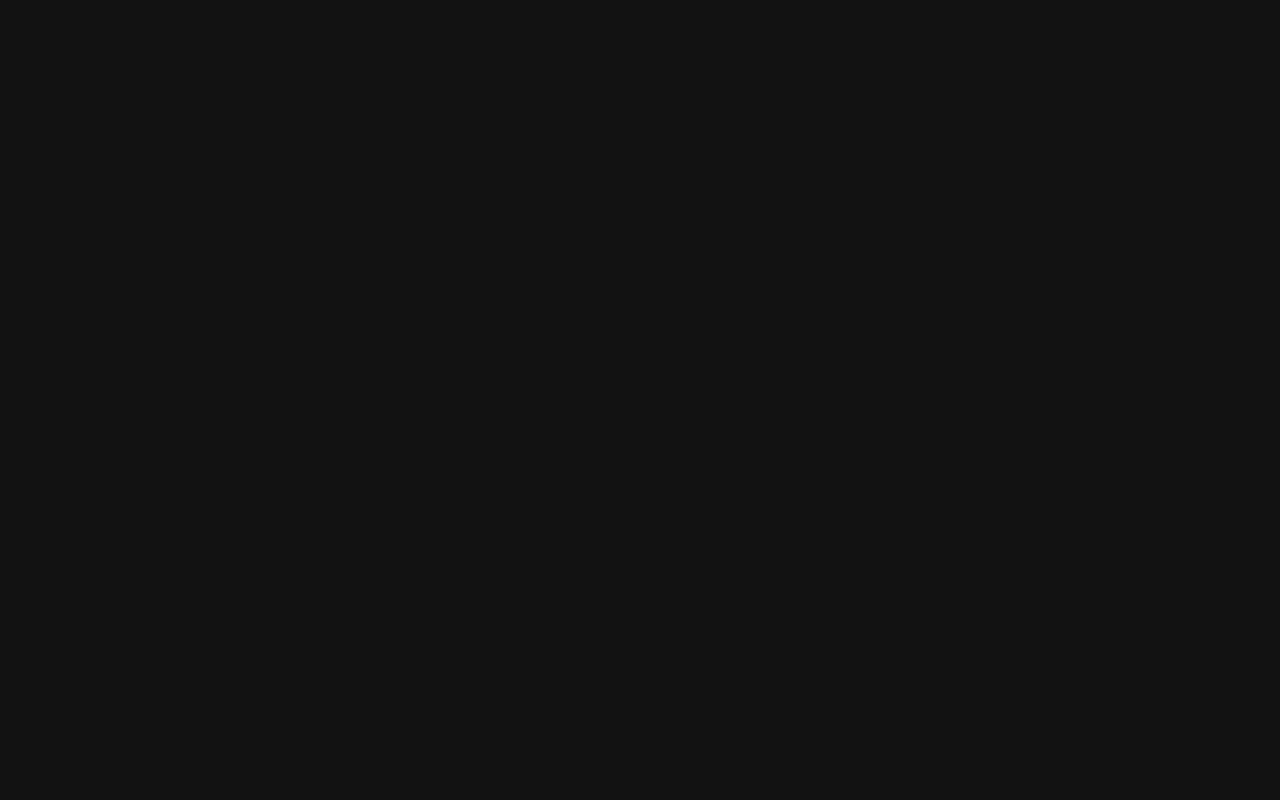
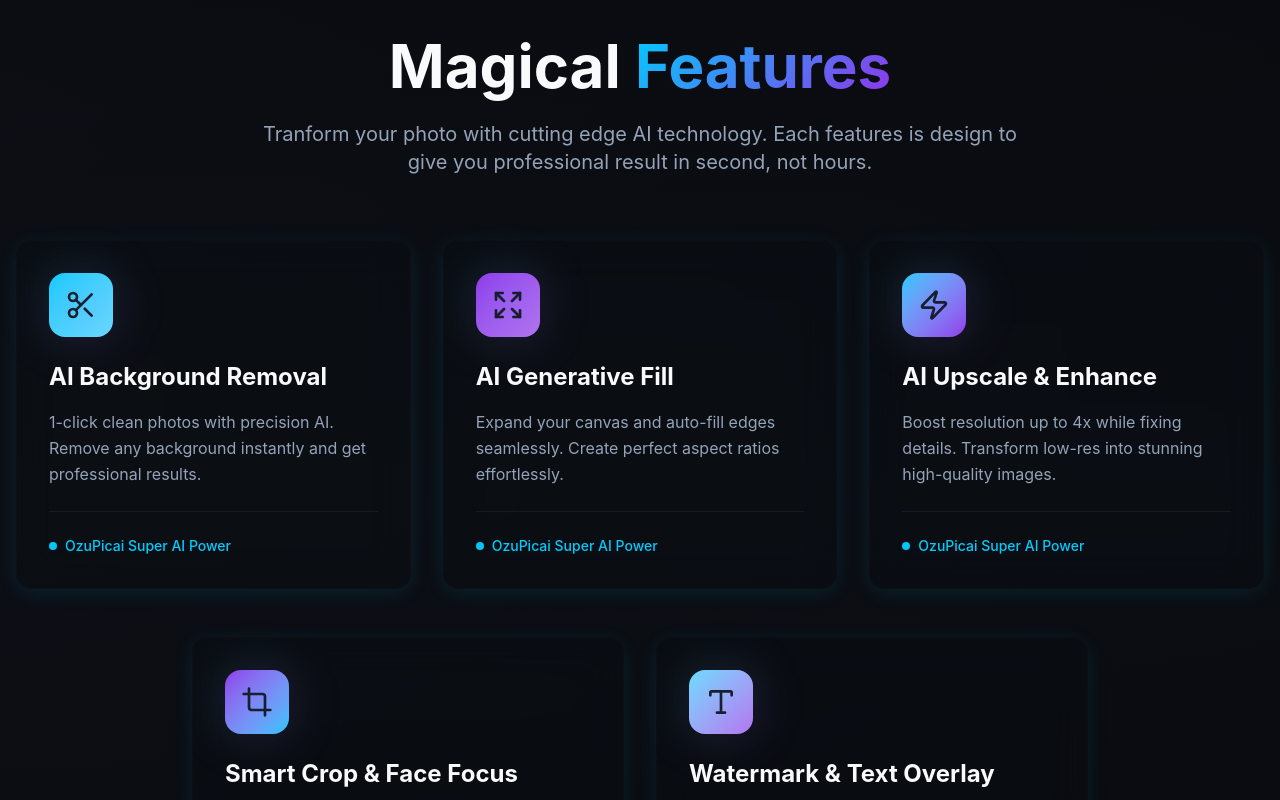
Before and after one commit to OzuSus/OzuPicai, a Next.js app: page / in a window 1280 px wide. Shown: the part 860-1660 px from the top of the page. Before the commit the page ends 800 px from the top, so only its background shows below. Built offline with nearby package versions, Linux system fonts and the light colour scheme; no server answers.

Commit message:
feature page

```diff
--- a/src/app/page.tsx
+++ b/src/app/page.tsx
@@ -1,10 +1,12 @@
 import React from 'react';
 import Hero from "@/modules/hero";
+import Features from "../modules/features";
 
 const Page = () => {
     return (
         <div>
-          <Hero/>
+            <Hero/>
+            <Features/>
         </div>
     );
 };
--- /dev/null
+++ b/src/modules/features/index.tsx
@@ -0,0 +1,120 @@
+'use client';
+import React from 'react';
+import {Crop, Expand, Scissors, Type, Zap} from "lucide-react";
+import {motion} from "framer-motion";
+
+const features = [
+    {
+        icon: Scissors,
+        title: "AI Background Removal",
+        description:
+            "1-click clean photos with precision AI. Remove any background instantly and get professional results.",
+        gradient: "from-primary to-primary-glow",
+        delay: 0.1,
+    },
+    {
+        icon: Expand,
+        title: "AI Generative Fill",
+        description:
+            "Expand your canvas and auto-fill edges seamlessly. Create perfect aspect ratios effortlessly.",
+        gradient: "from-secondary to-secondary-glow",
+        delay: 0.2,
+    },
+    {
+        icon: Zap,
+        title: "AI Upscale & Enhance",
+        description:
+            "Boost resolution up to 4x while fixing details. Transform low-res into stunning high-quality images.",
+        gradient: "from-primary to-secondary",
+        delay: 0.3,
+    },
+    {
+        icon: Crop,
+        title: "Smart Crop & Face Focus",
+        description:
+            "Perfect thumbnails automatically. AI detects faces and important content for optimal cropping.",
+        gradient: "from-secondary to-primary",
+        delay: 0.4,
+    },
+    {
+        icon: Type,
+        title: "Watermark & Text Overlay",
+        description:
+            "Brand your content professionally. Add custom watermarks and text with perfect positioning.",
+        gradient: "from-primary-glow to-secondary-glow",
+        delay: 0.5,
+    },
+];
+
+const Features = () => {
+    return (
+        <section id="features" className="py-24 relative overflow-hidden">
+            <div className="absolute inset-0 bg-gradient-to-b from-transparent via-muted/20 to-transparent"/>
+            <div className="container mx-auto px-4 relative z-10">
+                <motion.div
+                    initial={{opacity: 0, y: 30}}
+                    animate={{opacity: 1, y: 0}}
+                    transition={{duration: 0.8}}
+                    viewport={{once: true}}
+                    className="text-center mb-16"
+                >
+                    <h2 className="text-4xl lg:text-6xl font-bold mb-6">
+                        <span className="text-foreground">Magical </span>
+                        <span className="bg-gradient-primary !bg-clip-text text-transparent">Features</span>
+                    </h2>
+                    <p className="text-xl text-muted-foreground max-w-3xl mx-auto">Tranform your photo with cutting edge
+                        AI technology. Each features is design to give you professional result in second, not hours.
+                    </p>
+                </motion.div>
+                <div className="grid lg:grid-cols-3 gap-8 mb-12 ">
+                    {features?.slice(0, 3).map((feature, index) => (
+                        <FeatureCard key={index} feature={feature} index={index}/>
+                    ))}
+                </div>
+                <div className="grid lg:grid-cols-2 gap-8 max-w-4xl mx-auto">
+                    {features.slice(3).map((features, index) => (
+                        <FeatureCard key={features.title} feature={features} index={index + 3}/>
+                    ))}
+                </div>
+            </div>
+        </section>
+    );
+};
+
+
+function FeatureCard({feature, index}: { feature: any; index: number }) {
+    const {icon: Icon, title, description, gradient, delay} = feature;
+    return (
+        <motion.div
+            initial={{opacity: 0, y: 50}}
+            animate={{opacity: 1, y: 0}}
+            whileInView={{opacity: 1, y: 0}}
+            viewport={{once: true}}
+            transition={{duration: 0.8, delay}}
+            whileHover={{scale: 1.02, y: -5}}
+            className="gropu"
+        >
+            <div
+                className="h-full group glass rounded-2xl p-8 border border-card-border hover:border-primary/30 transition-all duration-300 shadow-glow-subtle hover:shadow-glow-primary">
+                <div className="relative mb-6">
+                    <div
+                        className={`w-16 h-16 rounded-2xl bg-gradient-to-br ${gradient} p-4 group-hover:animate-glow-pulse`}>
+                        <Icon className="w-full h-full text-background"/>
+                    </div>
+                    <div
+                        className="absolute inset-0 w-16 h-16 rounded-2xl bg-gradient-to-br from-primary/20 to-secondary/20 blur-xl group-hover:blur-2xl transition-all duration-300"/>
+                </div>
+                <h3 className="text-2xl font-bold mb-4 text-foreground group-hover:text-primary transition-col  ors">{title}</h3>
+                <p className="text-muted-foreground leading-relaxed">{description}</p>
+                <div className="mt-6 pt-6 border-t border-card-border">
+                    <div className="flex items-center space-x-2 text-sm text-primary">
+                        <div className="w-2 h-2 bg-primary rounded-full animate-pulse"/>
+                        <span className="font-medium">OzuPicai Super AI Power</span>
+                    </div>
+                </div>
+            </div>
+        </motion.div>
+    )
+}
+
+export default Features;
```
